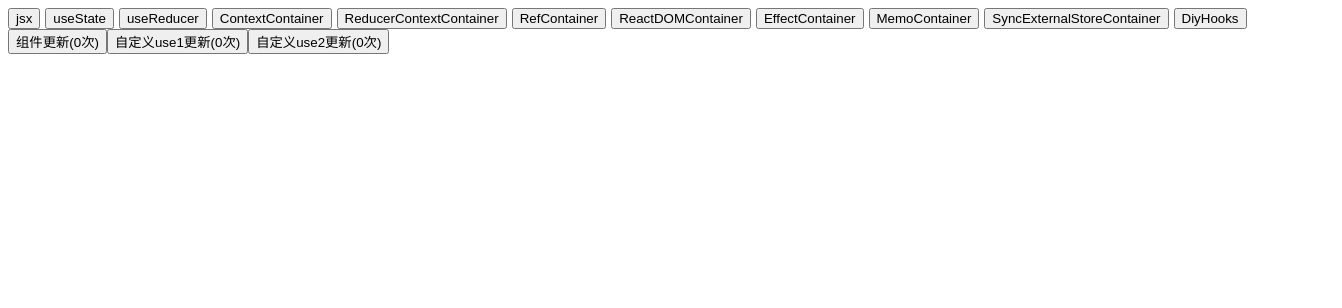
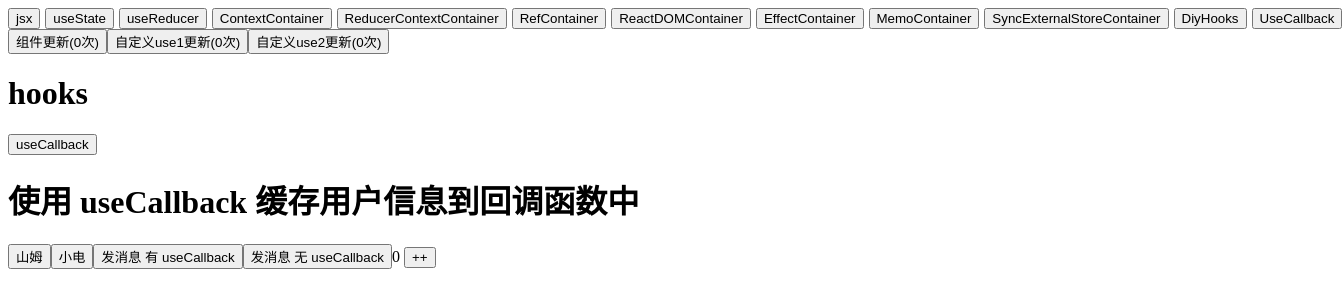
Before and after one commit to Lzy49/react, a React (Vite) app in the folder react-demo/: page / in a window 1280 px wide. Shown: the top 308 px of the page, 1342 px wide, since content can reach past the window. Built offline with nearby package versions, Linux system fonts and the light colour scheme.

Commit message:
feat: hooks

```diff
--- a/react-demo/src/App.tsx
+++ b/react-demo/src/App.tsx
@@ -10,6 +10,8 @@ import { EffectContainer } from './component/effect'
 import { MemoContainer } from './component/Memo'
 import { SyncExternalStoreContainer } from './component/SyncExternalStore'
 import { DiyHooks } from './component/DiyHooks'
+import { UseCallbackContainer } from './component/UseCallback'
+import { HooksContainer } from './component/hooks'
 function App() {
   const [state, setState] = useState(11)
   return (
@@ -29,6 +31,7 @@ function App() {
         <button onClick={() => setState(9)}>MemoContainer</button>
         <button onClick={() => setState(10)}>SyncExternalStoreContainer</button>
         <button onClick={() => setState(11)}>DiyHooks</button>
+        <button onClick={() => setState(12)}>UseCallback</button>
       </div>
       {state === 1 && <JsxContainer />}
       {state === 2 && <StateContainer />}
@@ -41,6 +44,12 @@ function App() {
       {state === 9 && <MemoContainer />}
       {state === 10 && <SyncExternalStoreContainer />}
       {state === 11 && <DiyHooks />}
+      {state === 12 && <UseCallbackContainer />}
+
+      <div>
+        <h1>hooks </h1>
+        <HooksContainer />
+      </div>
     </>
 
   )
--- /dev/null
+++ b/react-demo/src/component/UseCallback.tsx
@@ -0,0 +1,44 @@
+import { useCallback, useState, memo } from "react"
+
+export function UseCallbackContainer() {
+  return <>
+    <UseCallBackExample1 />
+  </>
+}
+const useInfo = [
+  { name: '山姆', phone: 12345, id: 1 },
+  { name: '小电', phone: 54321, id: 2 }
+]
+function UseCallBackExample1() {
+  const [user, setUser] = useState(useInfo[0]);
+  const [count, setCount] = useState(0)
+  const submit = useCallback(() => {
+    console.log(`正在给 ${user.name} 发消息, 他的电话是 ${user.phone}`)
+  }, [user])
+  return <div>
+    <h1>使用 useCallback 缓存用户信息到回调函数中</h1>
+    <div>
+      {
+        useInfo.map(item => <button key={item.id} onClick={
+          () => {
+            setUser(item)
+          }
+        }>{item.name}</button>)
+      }
+      <UseCallBackExample1Item1 send={submit} />
+      <UseCallBackExample1Item2 send={() => submit()} />
+      {count} <button onClick={() => {
+        setCount(count + 1)
+      }}>++</button>
+    </div>
+  </div>
+}
+
+const UseCallBackExample1Item1 = memo(({ send }: { send: () => void }) => {
+  console.log('传入的 send 被 useCallback 包裹, dep 不变我不动')
+  return <button onClick={send}>发消息 有 useCallback</button>
+})
+const UseCallBackExample1Item2 = memo(({ send }: { send: () => void }) => {
+  console.log('传入的 send 没有被包裹, 父组件一个更新. 我就更新')
+  return <button onClick={send}>发消息 无 useCallback</button>
+})
--- /dev/null
+++ b/react-demo/src/component/hooks/index.tsx
@@ -0,0 +1,28 @@
+import { useState } from "react"
+import { UseCallbackContainer } from "../UseCallback"
+const list = [
+  { name: 'useCallback', component: UseCallbackContainer }
+]
+export function HooksContainer() {
+  const [on, setOn] = useState<string>(list[0].name)
+  function getComponent() {
+    const component = list.find(item => item.name === on)
+    if (component) {
+      return component.component
+    } else {
+      return () => null
+    }
+  }
+  return <>
+    <div className="bts">
+      {list.map(item => <button onClick={
+        () => setOn(item.name)
+      } key={item.name}>{item.name}</button>)}
+    </div>
+    <div className="contest">
+      {
+        getComponent()()
+      }
+    </div>
+  </>
+}
```
